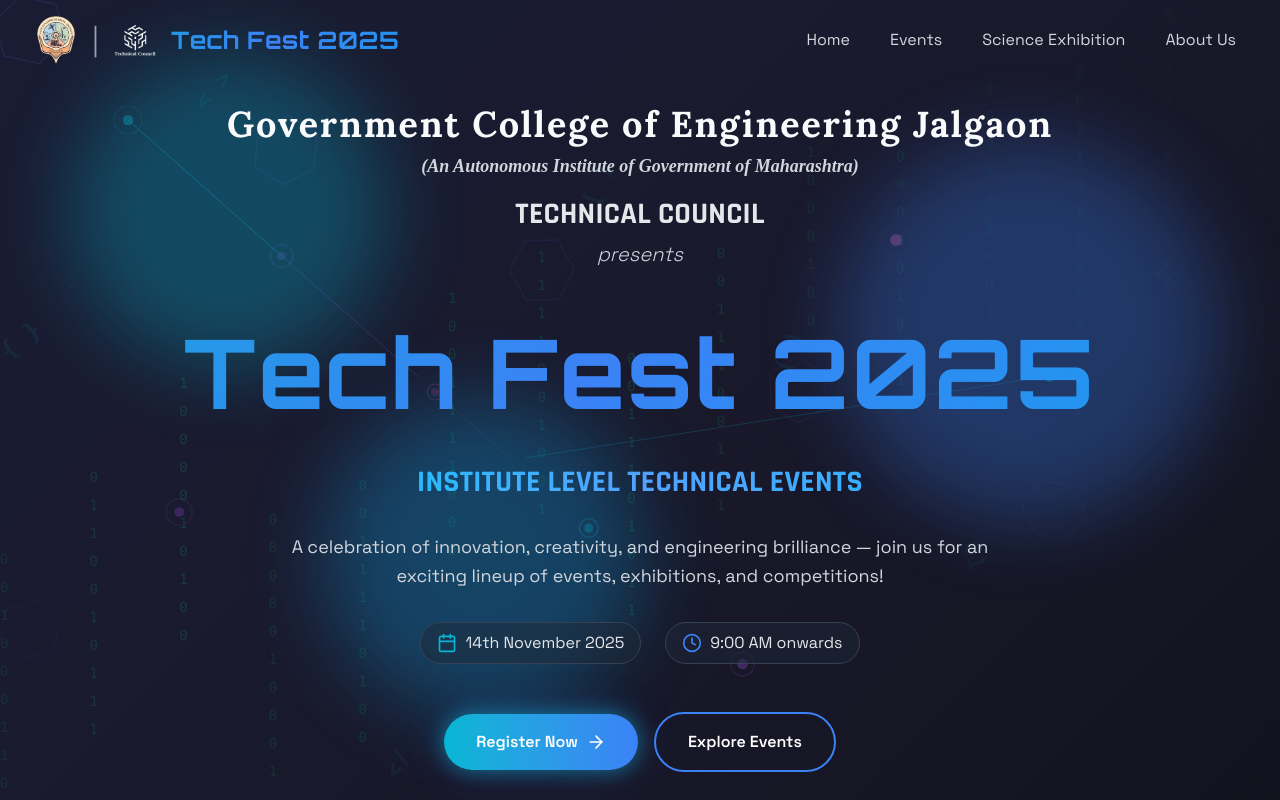
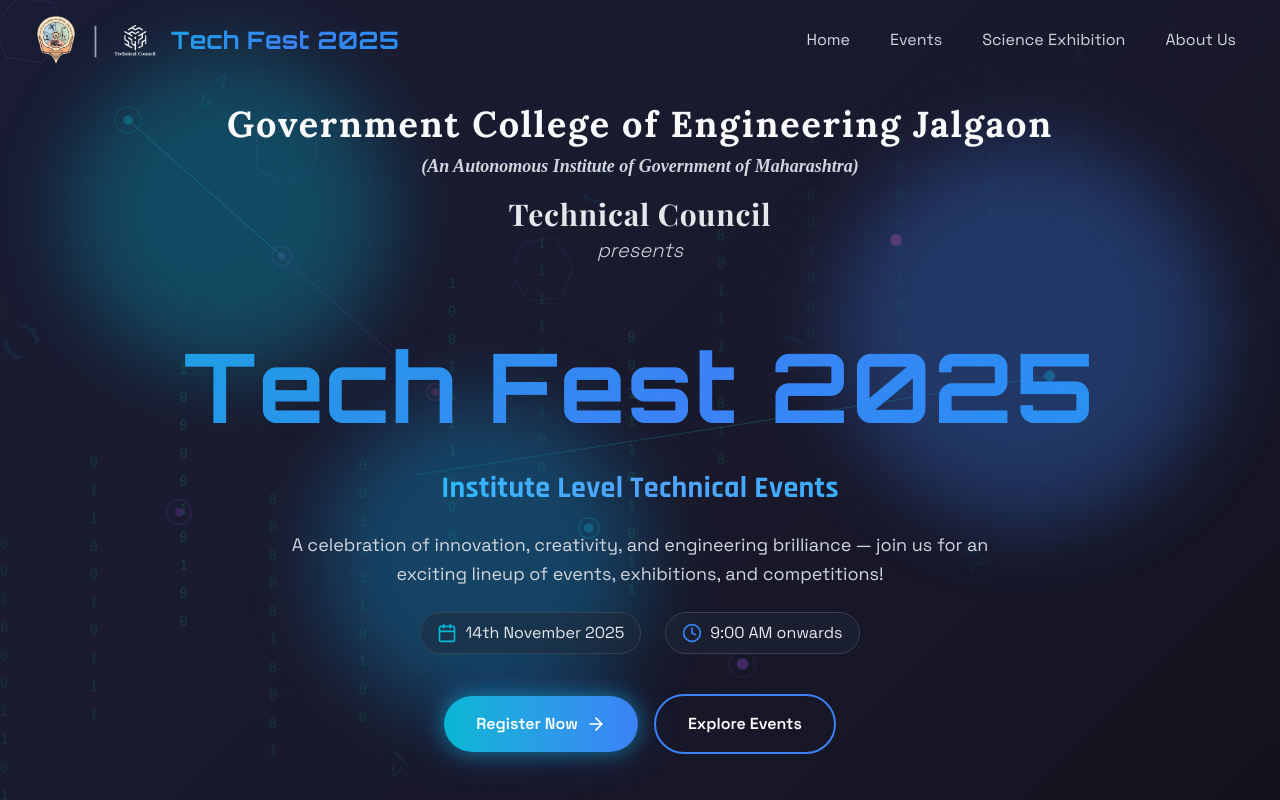
Before and after one commit to npratik01/Tech-Fest-web2, a React (Vite) app: page / in a window 1280 px wide. Shown: the top 800 px of the page. Built offline with nearby package versions, Linux system fonts and the light colour scheme.

Commit message:
feat: Update font styles in Hero component and enhance Footer layout for better organization

```diff
--- a/index.html
+++ b/index.html
@@ -9,7 +9,7 @@
     <link rel="preconnect" href="https://fonts.googleapis.com" />
     <link rel="preconnect" href="https://fonts.gstatic.com" crossorigin />
     <link
-      href="https://fonts.googleapis.com/css2?family=Orbitron:wght@400;500;600;700;800;900&family=Rajdhani:wght@300;400;500;600;700&family=Space+Grotesk:wght@300;400;500;600;700&family=Lora:wght@400;500;600;700&display=swap"
+      href="https://fonts.googleapis.com/css2?family=Orbitron:wght@400;500;600;700;800;900&family=Rajdhani:wght@300;400;500;600;700&family=Space+Grotesk:wght@300;400;500;600;700&family=Lora:wght@400;500;600;700&family=Playfair+Display:wght@400;500;600;700;800;900&display=swap"
       rel="stylesheet"
     />
 
--- a/src/components/Footer.jsx
+++ b/src/components/Footer.jsx
@@ -22,20 +22,23 @@
   return (
     <footer className="relative bg-gray-950 border-t border-gray-800">
       <div className="max-w-7xl mx-auto px-4 sm:px-6 lg:px-8 py-12">
-        <div className="grid grid-cols-1 md:grid-cols-3 gap-8 mb-8">
-          {/* About & Contacts */}
+        <div className="grid grid-cols-1 sm:grid-cols-2 lg:grid-cols-4 gap-8 mb-8">
+          {/* Tech Fest 2025 & Tagline */}
           <div>
             <h3 className="text-2xl font-bold gradient-text mb-4">
               Tech Fest 2025
             </h3>
-            <p className="text-gray-300 text-base font-semibold italic mb-6 leading-relaxed">
+            <p className="text-gray-300 text-base font-semibold italic leading-relaxed">
               Scale. Speed. Spectacle. The New Pulse of GCOEJ.
             </p>
+          </div>
 
-            <h4 className="text-lg font-semibold text-white mb-3">
+          {/* Contact Us */}
+          <div>
+            <h4 className="text-lg font-semibold text-white mb-4">
               Contact Us
             </h4>
-            <ul className="space-y-2 text-sm text-gray-400">
+            <ul className="space-y-3 text-sm text-gray-400">
               <li className="flex items-start gap-2">
                 <Phone className="w-4 h-4 mt-0.5 text-neon-blue flex-shrink-0" />
                 <div>
@@ -53,7 +56,7 @@
                 </div>
               </li>
               <li className="flex items-start gap-2">
-                <Phone className="w-4 h-4 mt-0.5 text-neon-purple flex-shrink-0" />
+                <Phone className="w-4 h-4 mt-0.5 text-neon-blue flex-shrink-0" />
                 <div>
                   <span className="text-gray-300 font-medium">
                     Pratik Nikam
@@ -62,14 +65,14 @@
                   <br />
                   <a
                     href="tel:+917372382387"
-                    className="hover:text-neon-purple transition-colors"
+                    className="hover:text-neon-blue transition-colors"
                   >
                     73723823874
                   </a>
                 </div>
               </li>
               <li className="flex items-start gap-2">
-                <Phone className="w-4 h-4 mt-0.5 hover:text-neon-pink transition-colors" />
+                <Phone className="w-4 h-4 mt-0.5 text-neon-blue flex-shrink-0" />
                 <div>
                   <span className="text-gray-300 font-medium">
                     Kunal Ghorpade
@@ -78,7 +81,7 @@
                   <br />
                   <a
                     href="tel:+918372884929"
-                    className="hover:text-neon-pink transition-colors"
+                    className="hover:text-neon-blue transition-colors"
                   >
                     83728849298
                   </a>
@@ -134,8 +137,11 @@
                 </a>
               </li>
             </ul>
+          </div>
 
-            <h4 className="text-lg font-semibold text-white mb-4 mt-6">
+          {/* Connect With Us */}
+          <div>
+            <h4 className="text-lg font-semibold text-white mb-4">
               Connect With Us
             </h4>
             <ul className="space-y-2">
@@ -172,19 +178,6 @@
               </li>
             </ul>
           </div>
-
-          {/* Event Info */}
-          <div>
-            <h4 className="text-lg font-semibold text-white mb-4">
-              Event Details
-            </h4>
-            <ul className="space-y-2 text-sm text-gray-400">
-              <li>📅 14th November 2025</li>
-              <li>🕓 9:00 AM onwards</li>
-              <li>📍 GCOEJ, Jalgaon</li>
-              <li>🎓 Institute Level Event</li>
-            </ul>
-          </div>
         </div>
 
         {/* Bottom Bar */}
--- a/src/components/Hero.jsx
+++ b/src/components/Hero.jsx
@@ -366,10 +366,13 @@
         >
           (An Autonomous Institute of Government of Maharashtra)
         </div>
-        <div className="font-heading text-xl sm:text-2xl md:text-3xl font-bold tracking-widest text-gray-200 mt-4 uppercase">
+        <div
+          className="text-xl sm:text-2xl md:text-3xl font-bold tracking-wide text-gray-200 mt-4"
+          style={{ fontFamily: "'Playfair Display', serif" }}
+        >
           Technical Council
         </div>
-        <div className="font-body text-base sm:text-lg md:text-xl font-light italic text-gray-300 mt-2">
+        <div className="font-body text-base sm:text-lg md:text-xl font-light italic text-gray-300 mt-1">
           presents
         </div>
       </motion.div>
@@ -381,7 +384,7 @@
             initial={{ opacity: 0, y: 50 }}
             animate={{ opacity: 1, y: 0 }}
             transition={{ duration: 0.8, delay: 0.2 }}
-            className="space-y-8"
+            className="space-y-6"
           >
             {/* Main Heading */}
             <motion.h1
@@ -398,7 +401,7 @@
               initial={{ opacity: 0, y: 20 }}
               animate={{ opacity: 1, y: 0 }}
               transition={{ delay: 0.7 }}
-              className="font-heading text-xl sm:text-2xl md:text-3xl text-transparent bg-clip-text bg-gradient-to-r from-cyan-400 via-blue-400 to-sky-400 font-bold uppercase tracking-wide"
+              className="font-heading text-xl sm:text-2xl md:text-3xl text-transparent bg-clip-text bg-gradient-to-r from-cyan-400 via-blue-400 to-sky-400 font-bold tracking-wide capitalize"
             >
               Institute Level Technical Events
             </motion.p>
```
